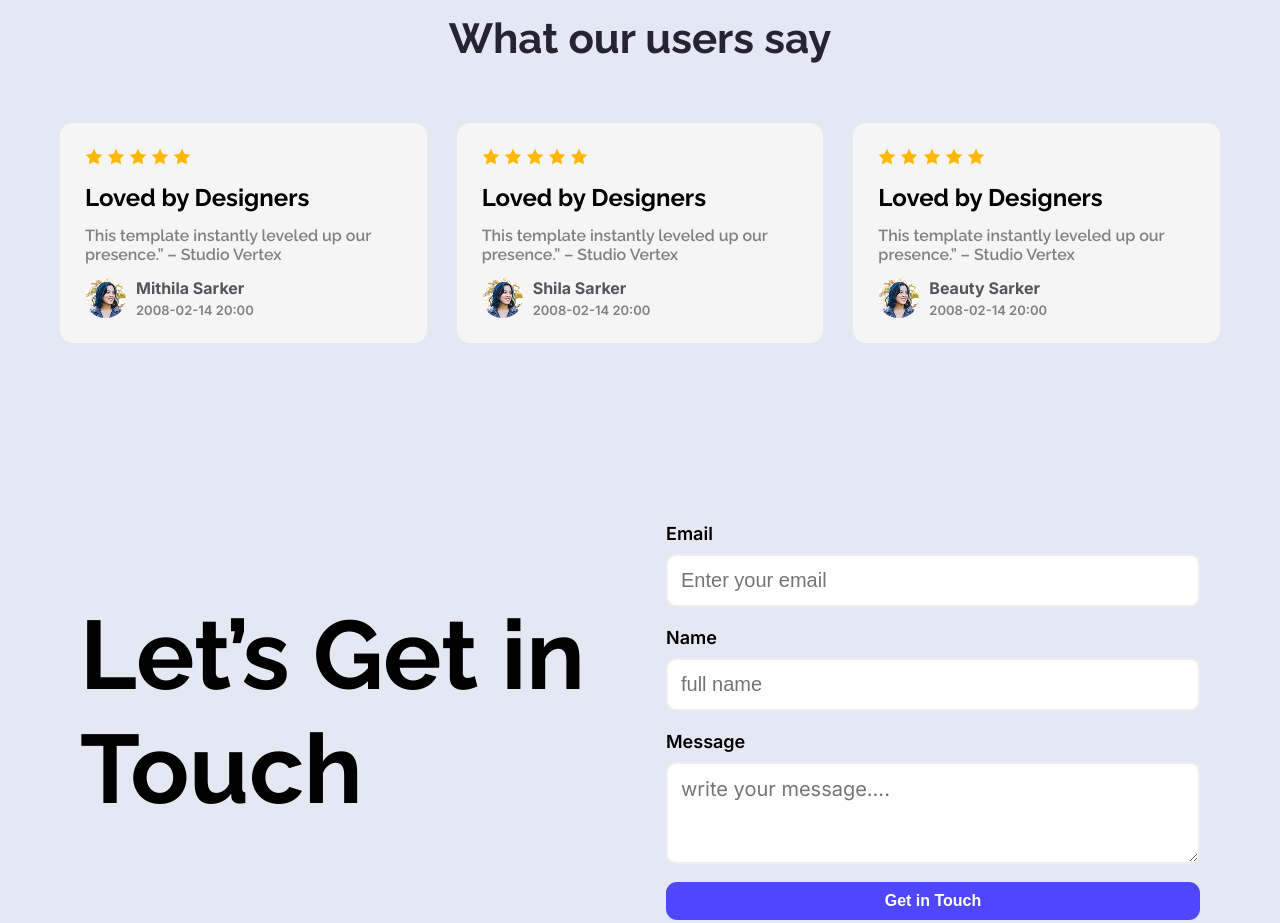
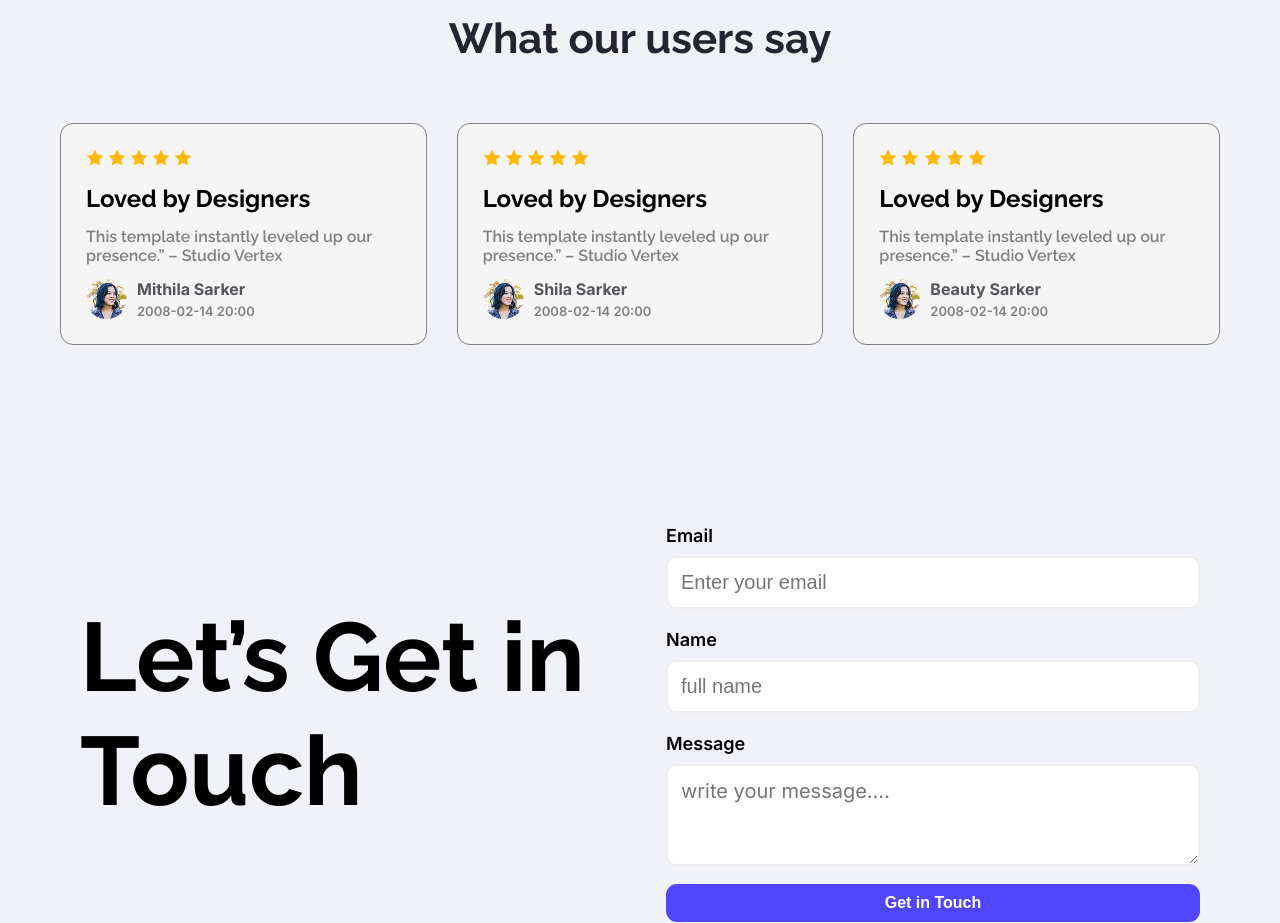
Before and after one commit to Apurbo878/my-first-assignment, a plain HTML site: page index.html in a window 1280 px wide. Shown: the part 1380-2303 px from the top of the page. Drawn offline with Linux system fonts and the light colour scheme.

Commit message:
added my project

```diff
--- a/styles/style.css
+++ b/styles/style.css
@@ -17,7 +17,7 @@
     font-optical-sizing: auto;
     font-weight: 400;
     font-style: normal;
-    background-color: #e4e8f2
+    background-color: #f0f2f8
 }
 
 /* banner background image */
@@ -182,6 +182,8 @@
     display: flex;
     flex-direction: column;
     align-items: start;
+    background-color: white;
+    border:1px solid gray;
 
 }
 
```
